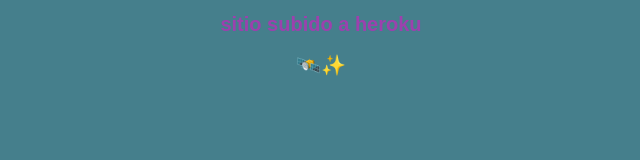
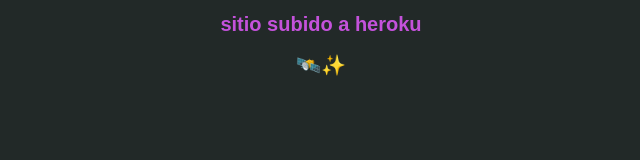
Before and after one commit to gvicenteprieto/probandoHeroku, a website: page public/index.html in a window 1280 px wide. Shown: the whole page, without its empty margins (319-959 px from the left). Drawn offline with Linux system fonts and the light colour scheme.

Commit message:
add css edit

```diff
--- a/public/css/estilos.css
+++ b/public/css/estilos.css
@@ -1,9 +1,9 @@
 body{
-    background-color: #457f8c;
+    background-color: #222928;
 
 }
 h1 {
-    color: rgb(156, 65, 174);
+    color: rgb(196, 82, 219);
     font-size: 20px;
     font-family: Arial, Helvetica, sans-serif;
     font-weight: bold;
```
